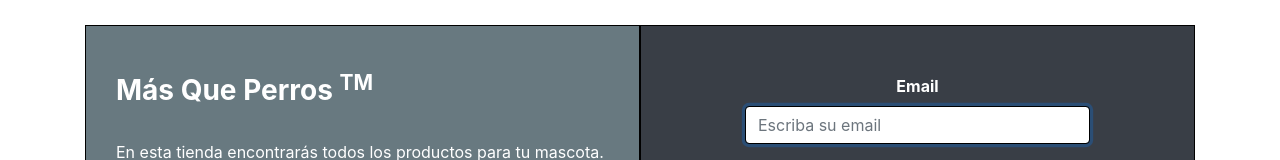
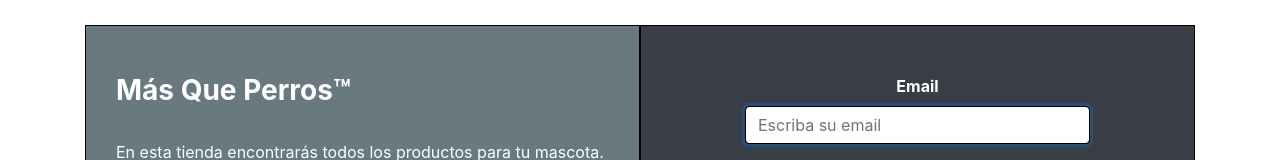
Before and after one commit to diegocastreje/E3ATeam, an Angular app in the folder MasQuePerros/MasQuePerrosFront/: page /login in a window 1280 px wide. Shown: the part 143-303 px from the top of the page. Built offline with nearby package versions, Linux system fonts and the light colour scheme.

Commit message:
Modificada la vista de Login

```diff
--- a/MasQuePerros/MasQuePerrosFront/src/app/login/login.component.html
+++ b/MasQuePerros/MasQuePerrosFront/src/app/login/login.component.html
@@ -4,7 +4,6 @@
       <div class="container height text-white mt-5 me-5 ms-5">
         <h3 class="bold">
           {{ title }}
-          <sup>{{ symbol }}</sup>
         </h3>
         <br>
         {{ text1 }}
--- a/MasQuePerros/MasQuePerrosFront/src/app/login/login.component.ts
+++ b/MasQuePerros/MasQuePerrosFront/src/app/login/login.component.ts
@@ -7,7 +7,7 @@
 })
 export class LoginComponent implements OnInit {
 
-  title: string = "Más Que Perros";
+  title: string = "Más Que Perros™";
   symbol: string = 'TM';
   text1: string = "En esta tienda encontrarás todos los productos para tu mascota.";
   text2: string = "Especialistas en alimentación para perros";
```
